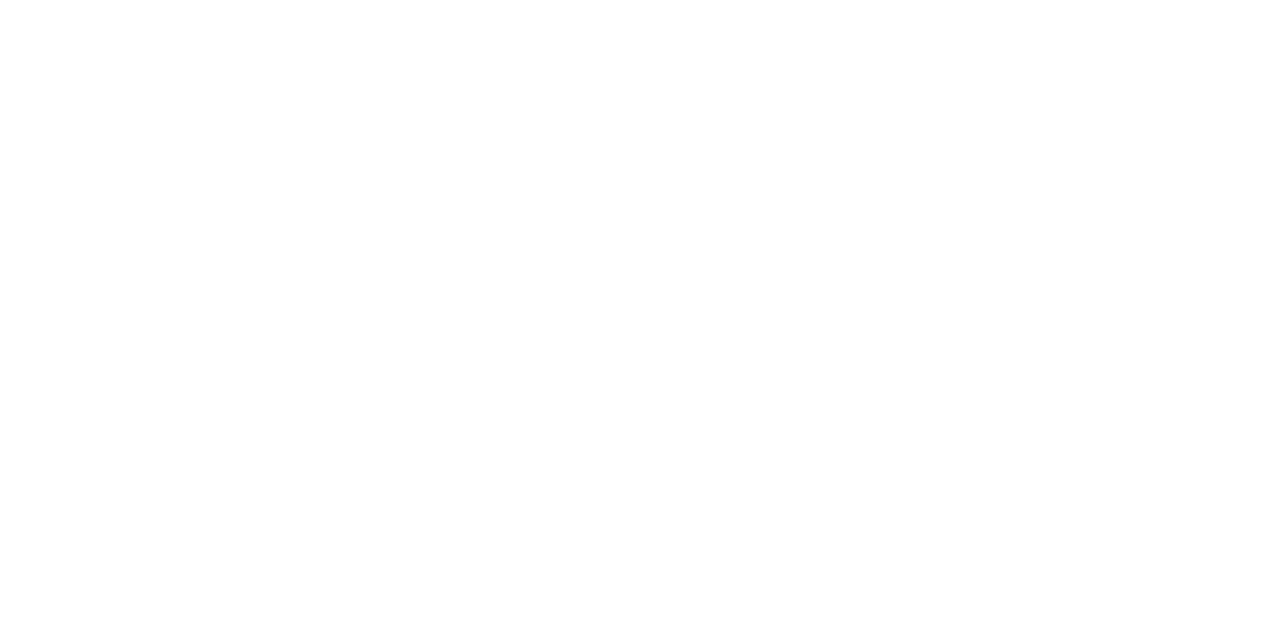
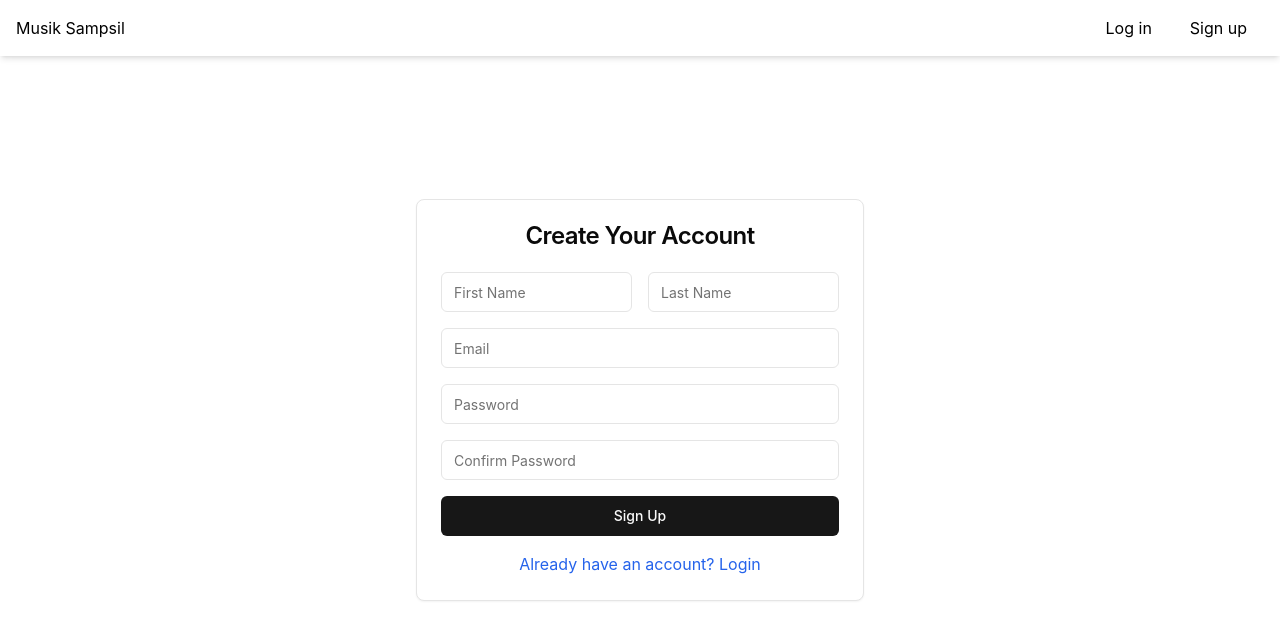
Before and after one commit to bartbie/kval, a React (Vite) app in the folder apps/frontend/: page /auth/signup in a window 1280 px wide. Shown: the top 640 px of the page. Built offline with nearby package versions, Linux system fonts and the light colour scheme.

Commit message:
added mockup signup

```diff
--- a/apps/frontend/src/components/headers/UnloggedHeader.tsx
+++ b/apps/frontend/src/components/headers/UnloggedHeader.tsx
@@ -21,12 +21,12 @@
 
 export default () => {
   return (
-    <header className="fixed top-0 w-full shadow-md z-50 flex items-center justify-between p-2">
+    <header className="fixed top-0 w-full shadow-md z-50 flex items-center justify-between p-4">
       Musik Sampsil
       <NavigationMenu>
         <NavigationMenuList>
-          <NavItem to="auth/login">Log in</NavItem>
-          <NavItem to="auth/signup">Sign up</NavItem>
+          <NavItem to="/auth/login">Log in</NavItem>
+          <NavItem to="/auth/signup">Sign up</NavItem>
         </NavigationMenuList>
       </NavigationMenu>
     </header>
--- a/apps/frontend/src/routes/auth/Login.tsx
+++ b/apps/frontend/src/routes/auth/Login.tsx
@@ -1,3 +1,4 @@
+import UnloggedHeader from "@/components/headers/UnloggedHeader";
 import { Button } from "@/components/ui/button";
 import { Card, CardContent, CardHeader, CardTitle } from "@/components/ui/card";
 import { Input } from "@/components/ui/input";
@@ -29,6 +30,8 @@
   };
 
   return (
+    <>
+      <UnloggedHeader />
       <main className="flex justify-center items-center min-h-screen">
         <Card className="w-full max-w-md">
           <CardHeader>
@@ -98,5 +101,6 @@
           </CardContent>
         </Card>
       </main>
+    </>
   );
 };
--- a/apps/frontend/src/routes/auth/Signup.tsx
+++ b/apps/frontend/src/routes/auth/Signup.tsx
@@ -1,3 +1,158 @@
+import UnloggedHeader from "@/components/headers/UnloggedHeader";
+import { Button } from "@/components/ui/button";
+import { Card, CardContent, CardHeader, CardTitle } from "@/components/ui/card";
+import { Input } from "@/components/ui/input";
+import { zodResolver } from "@hookform/resolvers/zod";
+import { SubmitHandler, useForm } from "react-hook-form";
+import { Link } from "react-router";
+import { z } from "zod";
+
+const signupSchema = z
+  .object({
+    email: z.string().email("Invalid email address"),
+    password: z
+      .string()
+      .min(8, "Password must be at least 8 characters")
+      .regex(/[A-Z]/, "Password must contain at least one uppercase letter")
+      .regex(/[a-z]/, "Password must contain at least one lowercase letter")
+      .regex(/[0-9]/, "Password must contain at least one number")
+      .regex(
+        /[!@#$%^&*()]/,
+        "Password must contain at least one special character"
+      ),
+    confirmPassword: z.string(),
+    firstName: z.string().min(2, "First name is required"),
+    lastName: z.string().min(2, "Last name is required"),
+  })
+  .refine((data) => data.password === data.confirmPassword, {
+    message: "Passwords don't match",
+    path: ["confirmPassword"],
+  });
+
+type SignUpFormInput = z.infer<typeof signupSchema>;
+
 export default () => {
-  return <></>;
+  const {
+    register,
+    handleSubmit,
+    formState: { errors },
+    setError,
+  } = useForm<SignUpFormInput>({
+    resolver: zodResolver(signupSchema),
+  });
+
+  const onSubmit: SubmitHandler<SignUpFormInput> = (data) => {
+    // TODO
+    console.log(data);
+  };
+
+  return (
+    <>
+      <UnloggedHeader />
+      <main className="flex justify-center items-center min-h-screen">
+        <Card className="w-full max-w-md">
+          <CardHeader>
+            <CardTitle className="text-center">Create Your Account</CardTitle>
+          </CardHeader>
+          <CardContent>
+            <form onSubmit={handleSubmit(onSubmit)} className="space-y-4">
+              {/* Name Inputs */}
+              <div className="flex space-x-4">
+                <div className="w-1/2">
+                  <Input
+                    type="text"
+                    placeholder="First Name"
+                    {...register("firstName")}
+                    className={errors.firstName ? "border-red-500" : ""}
+                  />
+                  {errors.firstName && (
+                    <p className="text-red-500 text-sm mt-1">
+                      {errors.firstName.message}
+                    </p>
+                  )}
+                </div>
+                <div className="w-1/2">
+                  <Input
+                    type="text"
+                    placeholder="Last Name"
+                    {...register("lastName")}
+                    className={errors.lastName ? "border-red-500" : ""}
+                  />
+                  {errors.lastName && (
+                    <p className="text-red-500 text-sm mt-1">
+                      {errors.lastName.message}
+                    </p>
+                  )}
+                </div>
+              </div>
+
+              {/* Email Input */}
+              <div>
+                <Input
+                  type="email"
+                  placeholder="Email"
+                  {...register("email")}
+                  className={errors.email ? "border-red-500" : ""}
+                />
+                {errors.email && (
+                  <p className="text-red-500 text-sm mt-1">
+                    {errors.email.message}
+                  </p>
+                )}
+              </div>
+
+              {/* Password Input */}
+              <div>
+                <Input
+                  type="password"
+                  placeholder="Password"
+                  {...register("password")}
+                  className={errors.password ? "border-red-500" : ""}
+                />
+                {errors.password && (
+                  <p className="text-red-500 text-sm mt-1">
+                    {errors.password.message}
+                  </p>
+                )}
+              </div>
+
+              {/* Confirm Password Input */}
+              <div>
+                <Input
+                  type="password"
+                  placeholder="Confirm Password"
+                  {...register("confirmPassword")}
+                  className={errors.confirmPassword ? "border-red-500" : ""}
+                />
+                {errors.confirmPassword && (
+                  <p className="text-red-500 text-sm mt-1">
+                    {errors.confirmPassword.message}
+                  </p>
+                )}
+              </div>
+
+              {/* Root-level error (e.g., signup failure) */}
+              {errors.root && (
+                <p className="text-red-500 text-sm text-center">
+                  {errors.root.message}
+                </p>
+              )}
+
+              {/* Signup Button */}
+              <Button type="submit" className="w-full">
+                Sign Up
+              </Button>
+            </form>
+
+            {/* Navigation to Login */}
+            <div className="text-center mt-4">
+              <Link to="/auth/login" className="text-blue-600 hover:underline">
+                Already have an account? Login
+              </Link>
+            </div>
+          </CardContent>
+        </Card>
+      </main>
+    </>
+  );
 };
```
Lines whose indentation alone changed are shown as unchanged.
